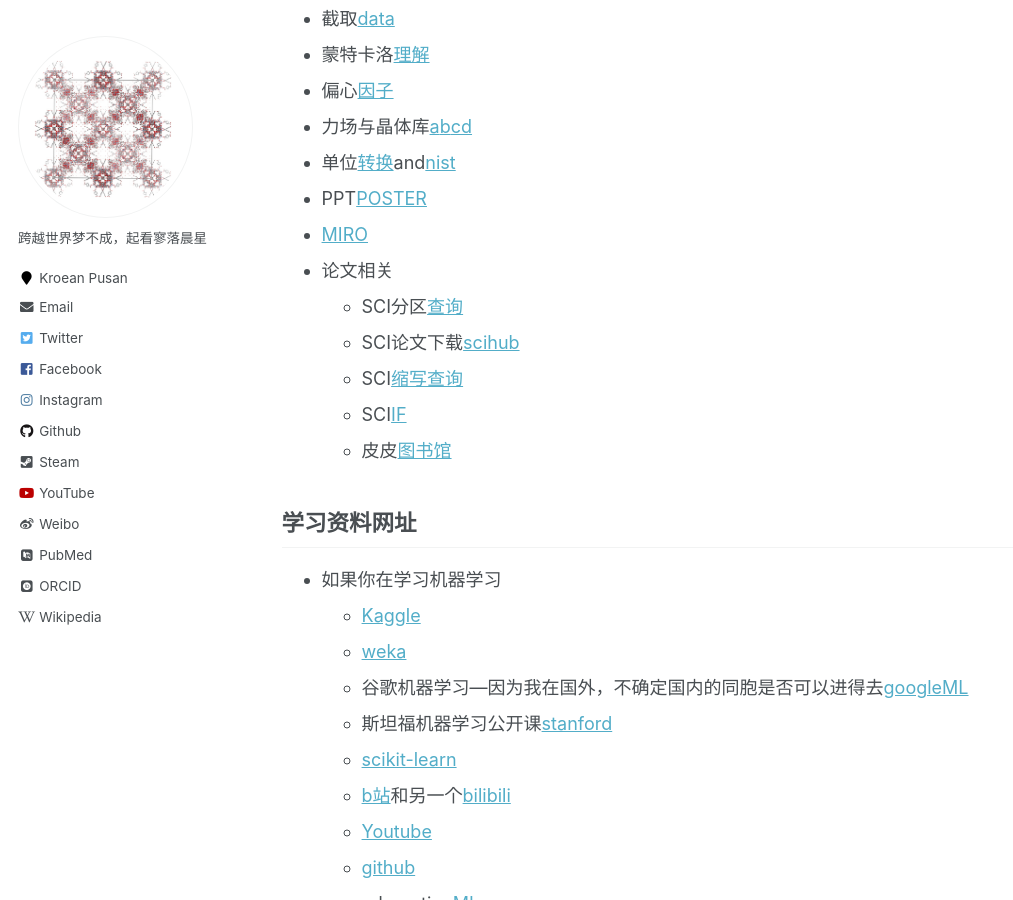
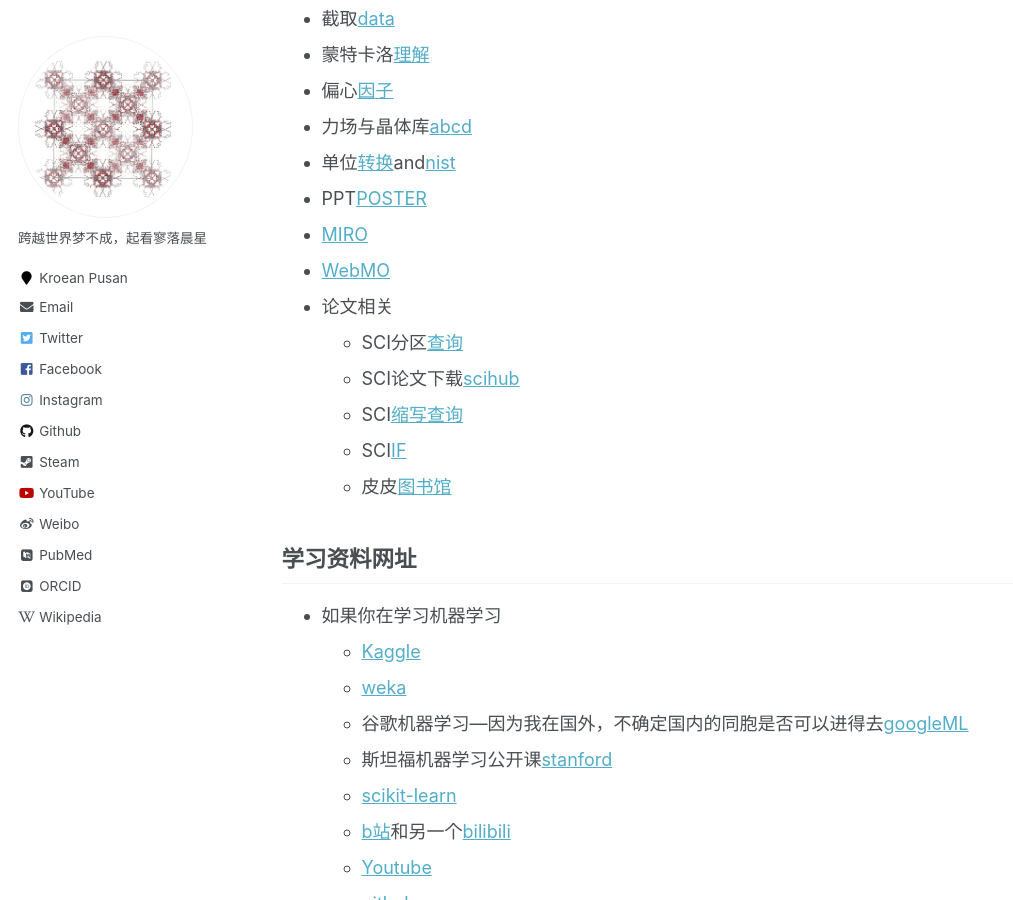
Before and after one commit to sxm13/ZGBshenxiaomoCV.github.io, a Jekyll site: the page built from _pages/markdown.md, in a window 1280 px wide and 900 px high, scrolled down 2979 px. Shown: the whole window, without its empty margins (0-1013 px from the left). Built offline with Jekyll 4.4.1, drawn with Linux system fonts in a browser that asks for light colours; some web fonts are replaced.

Commit message:
Update markdown.md

```diff
--- a/_pages/markdown.md
+++ b/_pages/markdown.md
@@ -92,6 +92,7 @@
 * 单位[转换](https://www.colby.edu/chemistry/PChem/Hartree.html "energy")and[nist](http://wild.life.nctu.edu.tw/class/common/energy-unit-conv-table.html)
 * PPT[POSTER](https://www.posterpresentations.com/free-poster-templates.html#chamberlain "POSTER")
 * [MIRO](https://miro.com/app/dashboard/ "miro")
+* [WebMO](http://10.125.128.30/~website/cgi-bin/webmo/login.cgi "webmo")
 * 论文相关
   * SCI分区[查询](http://www.letpub.com.cn/index.php?page=journalapp&view=search "SCI")
   * SCI论文下载[scihub](https://tool.yovisun.com/scihub/ "scihub")
```
